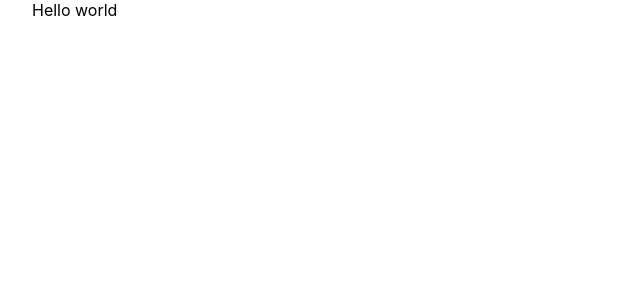
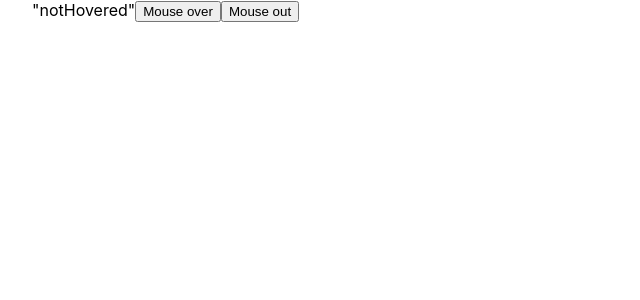
Before and after one commit to kaminski-pawel/next-xstate-tut, a Next.js app: page / in a window 1280 px wide. Shown: the top 300 px of the page, without its empty margins (0-640 px from the left). Built offline with nearby package versions, Linux system fonts and the light colour scheme.

Commit message:
Add simplest FSM

```diff
--- /dev/null
+++ b/machines/myFistMachine.ts
@@ -0,0 +1,21 @@
+import { createMachine } from "xstate";
+
+export const myMachine = createMachine({
+  initial: "notHovered",
+  states: {
+    notHovered: {
+      on: {
+        MOUSEOVER: {
+          target: "hovered",
+        },
+      },
+    },
+    hovered: {
+      on: {
+        MOUSEOUT: {
+          target: "notHovered",
+        },
+      },
+    },
+  },
+});
--- a/pages/index.tsx
+++ b/pages/index.tsx
@@ -1,10 +1,31 @@
+import { useMachine } from "@xstate/react";
 import type { NextPage } from "next";
 import Head from "next/head";
 import Image from "next/image";
+import { myMachine } from "../machines/myFistMachine";
 import styles from "../styles/Home.module.css";
 
 const Home: NextPage = () => {
-  return <div className={styles.container}>Hello world</div>;
+  const [state, send] = useMachine(myMachine);
+  return (
+    <div className={styles.container}>
+      {JSON.stringify(state.value)}
+      <button
+        onClick={() => {
+          send("MOUSEOVER");
+        }}
+      >
+        Mouse over
+      </button>
+      <button
+        onClick={() => {
+          send("MOUSEOUT");
+        }}
+      >
+        Mouse out
+      </button>
+    </div>
+  );
 };
 
 export default Home;
```
